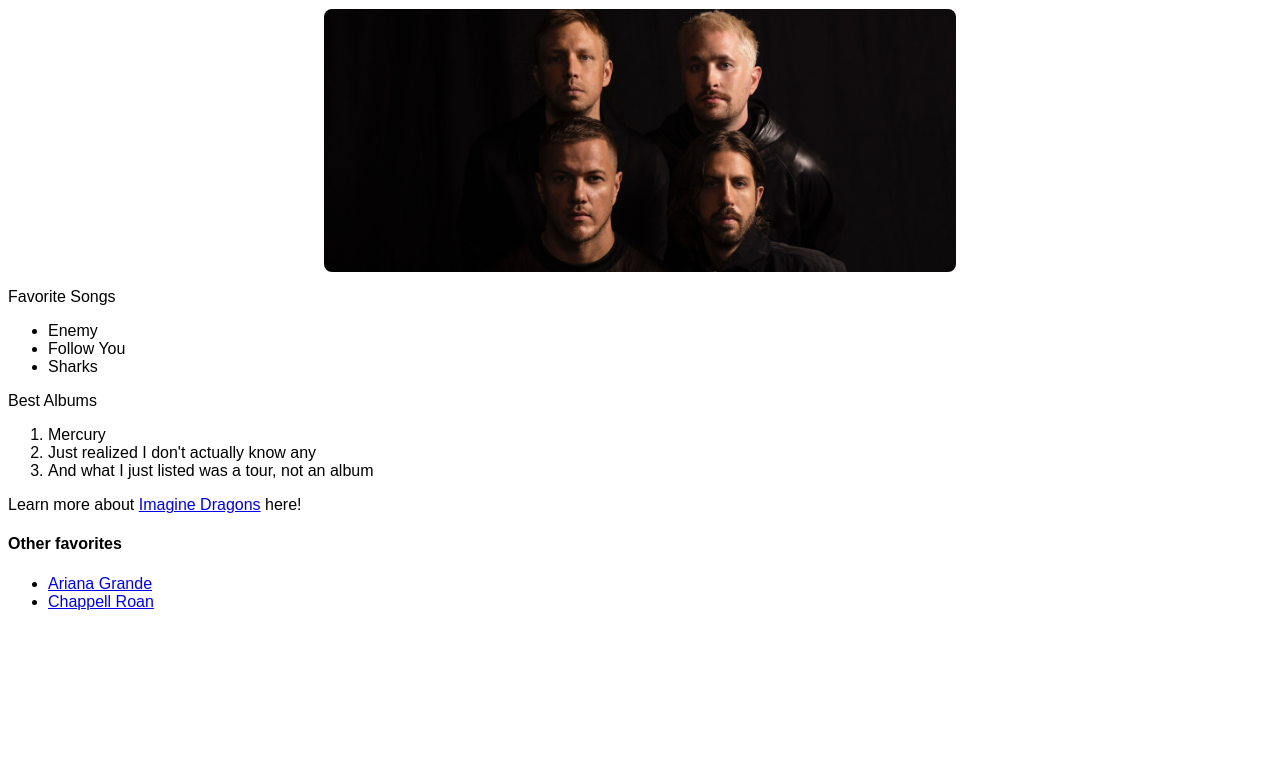
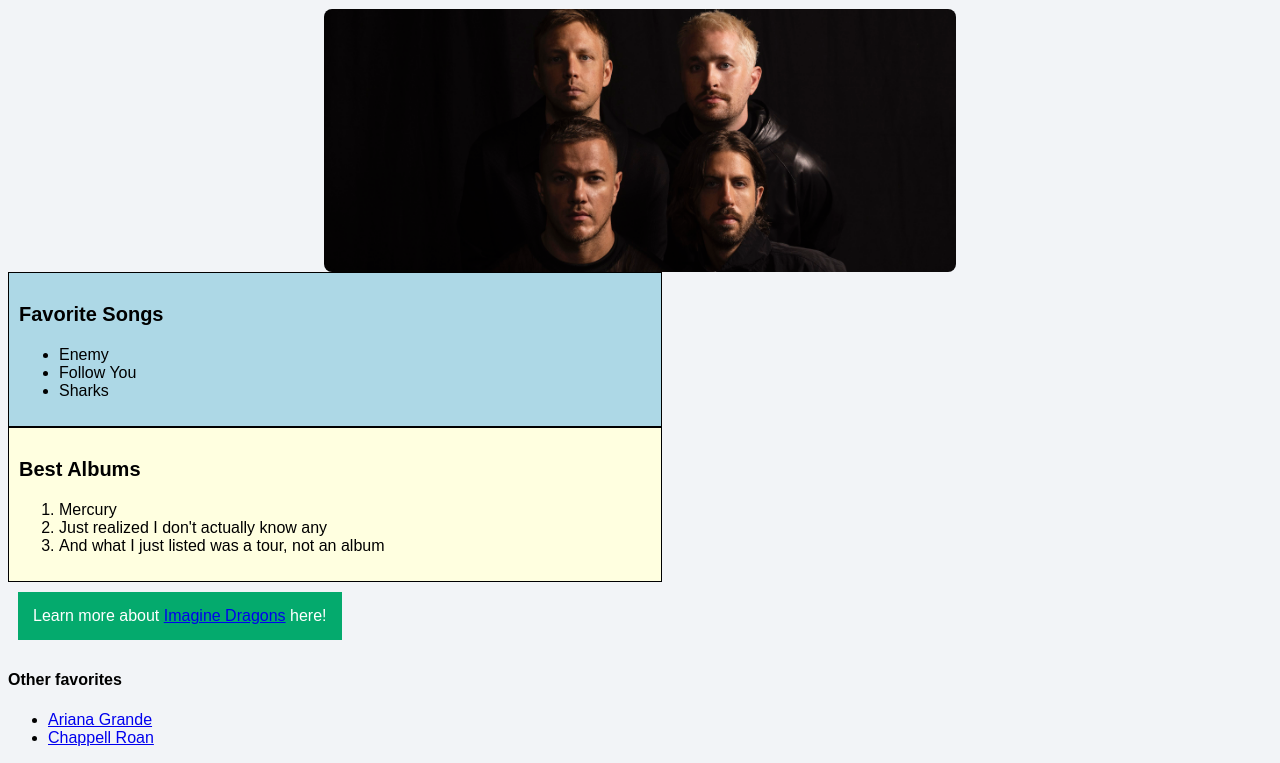
Before and after one commit to boedeckern/html-practice, a plain HTML site: page index.html in a window 1280 px wide. Shown: the part 183-946 px from the top of the page. Before the commit the page ends 810 px from the top, so only its background shows below. Drawn offline with Linux system fonts and the light colour scheme; files that its build step writes are made by us from their sources.

Commit message:
Completed instructions in CSS Fundamentals resource 2 and debugging from CF resource 1

```diff
--- a/index.html
+++ b/index.html
@@ -2,41 +2,43 @@
 <html>
     <head>
         <title>My Music Page</title>
-        <link rel="stylesheet" href="./css/style.css" />
+        <link rel="stylesheet" href="./style.css" />
     </head>
     <body>
-        <header>
+        <header id="main_page_header">
             <h1>My Music Page</h1>
             <p>This is a page all about the music and artists that I like!</p>
         </header>
-        <main>
-            <article>
+        <main id="page1_content">
+            <article id="imagineDragons">
                 <h3>Imagine Dragons</h3>
                 <img src="./img/ImagineDragons.jpg" alt="An image of the members of the band Imagine Dragons" width="50%">
-                <section>
-                    <p>Favorite Songs</p>
+                <section id="songs">
+                    <p class="subheader">Favorite Songs</p>
                     <ul>
                         <li>Enemy</li>
                        <li>Follow You</li>
                        <li>Sharks</li>
                     </ul>
                 </section>
-                <section>
-                    <p>Best Albums</p>
+                <section id="albums">
+                    <p class="subheader">Best Albums</p>
                     <ol>
                         <li>Mercury</li>
                         <li>Just realized I don't actually know any</li>
                         <li>And what I just listed was a tour, not an album</li>
                     </ol>
                 </section>
-                <p>Learn more about <a href = "https://shop.imaginedragonsmusic.com/">Imagine Dragons</a> here!</p>
+                <p class="button">Learn more about <a href = "https://shop.imaginedragonsmusic.com/">Imagine Dragons</a> here!</p>
             </article>
-            <nav>
+            <nav id="footer">
                 <h4>Other favorites</h4>
-                <ul>
-                    <li><a href="./ariana.html">Ariana Grande</a></li>
-                    <li><a href="./chappell.html">Chappell Roan</a></li>
-                </ul>
+                <p>
+                    <ul>
+                        <li><a href="./ariana.html">Ariana Grande</a></li>
+                        <li><a href="./chappell.html">Chappell Roan</a></li>
+                    </ul>
+                </p>
             </nav>
         </main>
     </body>
--- a/style.css
+++ b/style.css
@@ -7,7 +7,7 @@ h3{
     text-align:center;
 }
 body{
-    background-clor:#f2f4f7;
+    background-color:#f2f4f7;
 }
 *{
     font-family:sans-serif;
@@ -18,3 +18,33 @@ img{
     display:block;
     margin:auto;
 }
+.subheader{
+    font-weight:bold;
+    font-size:20px;
+}
+.button{
+    background-color:#04AA6D;
+    color:white;
+    padding:15px;
+    text-align:center;
+    text-decoration:none;
+    font-size:16px;
+    display:inline-block;
+    margin:10px;
+}
+#main_page_header{
+    background-color:mistyrose;
+    text-align:center;
+}
+#songs{
+    width:50%;
+    background-color:lightblue;
+    border:1px solid black;
+    padding:10px;
+}
+#albums{
+    width:50%;
+    background-color:lightyellow;
+    border:1px solid black;
+    padding:10px;
+}
```
